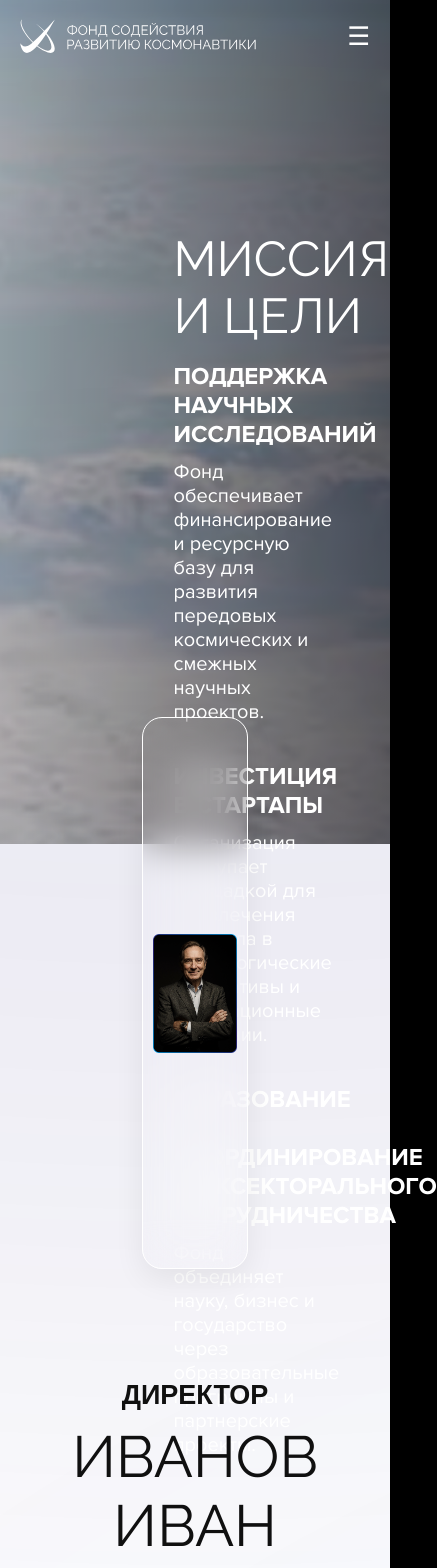
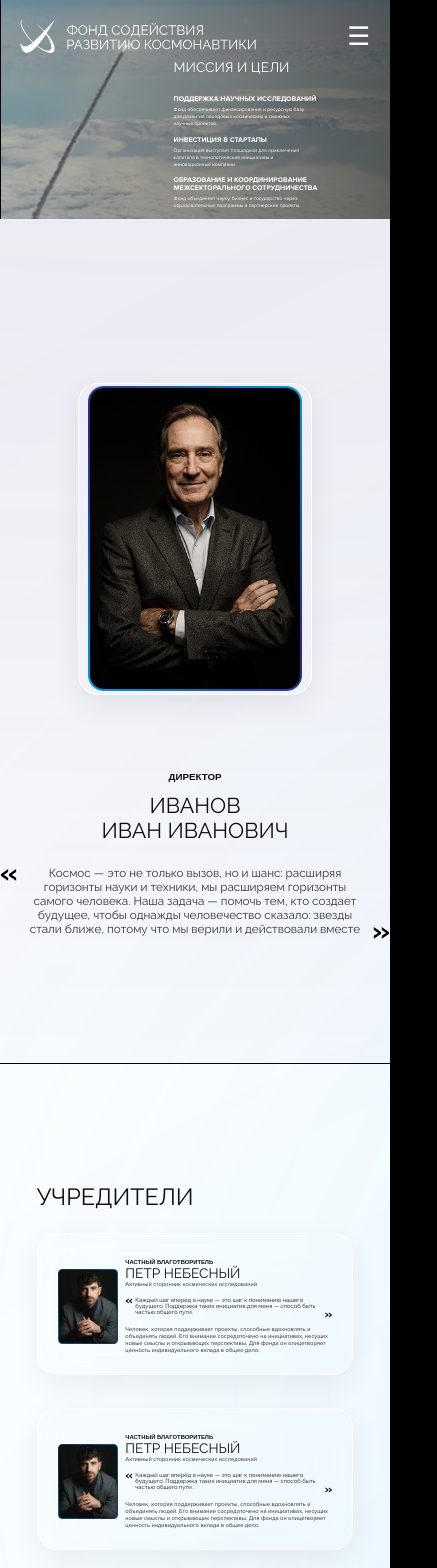
Before and after one commit to SadakovDmitry/-site, a React (Create React App) app: page /fond in a window 390 px wide. Shown: the top 1568 px of the page, 437 px wide, since content can reach past the window. Built offline with nearby package versions, Linux system fonts and the light colour scheme; a web font is replaced by a local one.

Commit message:
with about page

```diff
--- a/src/styles/AboutFond/Director.scss
+++ b/src/styles/AboutFond/Director.scss
@@ -2,8 +2,9 @@
 
 .Director {
     position: relative;
+    top: 0;
 
-    height: 160vh;
+    height: 120vw;
     width: 100vw;
 
     background-color: rgba(255, 255, 255, 1);
@@ -12,6 +13,14 @@
     flex-direction: column;
     align-items: center;
     justify-content: center;
+
+    @media (max-width: 768px) {
+        height: 120vh;
+    }
+
+    @media (max-width: 480px) {
+        height: 100vh;
+    }
 
     // TODO: адаптировать текст
     .text {
@@ -44,15 +53,33 @@
         h2 {
             padding-top: 54px;
 
-            font-family: "FuturaPTDemi", sans-serif;
-            font-size: 27px;
+            @media (max-width: 768px) {
+                padding-top: 34px;
+            }
+
+            @media (max-width: 480px) {
+                padding-top: 20px;
+            }
+
+            font-family: "FuturaPTDemi",
+            sans-serif;
+            font-size: clamp(1px, 2.5vw, 27px);
             // font-size: clamp(22px, 1.05vw, 49px);
         }
 
         h1 {
-            font-size: 58px;
+            font-size: clamp(1rem, 5.5vw, 58px);
             padding-top: 11px;
-            padding-bottom: 6.7vh;
+            padding-bottom: 3.7vw;
+
+            @media (max-width: 768px) {
+                padding-bottom: 2.7vw;
+            }
+
+            @media (max-width: 480px) {
+                padding-bottom: 0.7vw;
+            }
+
             // font-size: clamp(22px, 1.05vw, 49px);
         }
 
@@ -63,11 +90,23 @@
             gap: 1.2vw;
             position: relative;
             padding: 20px 40px;
-            margin: 20px 0;
+            margin: 20px 20vw;
+
+            @media (max-width: 768px) {
+                padding: 15px 25px;
+                margin: 15px 0;
+                gap: 1vw;
+            }
+
+            @media (max-width: 480px) {
+                padding: 10px 15px;
+                margin: 10px 0;
+                gap: 0.8vw;
+            }
 
             .comma {
                 font-weight: 700;
-                font-size: 72px;
+                font-size: clamp(1px, 7vw, 72px);
                 // font-size: clamp(22px, 1.05vw, 49px);
                 color: #000;
             }
@@ -86,13 +125,18 @@
         }
 
         .info {
-            font-size: 29px;
+            font-size: clamp(1px, 1.6vw, 69px);
+
+            @media (max-width: 768px) {
+                font-size: clamp(1px, 3vw, 29px);
+            }
+
             // font-size: clamp(22px, 1.05vw, 49px);
             color: #333333;
         }
 
         .quote {
-            font-size: 29px;
+            font-size: clamp(1px, 3vw, 29px);
             color: #333333;
             line-height: 1.2;
             margin: 0;
@@ -115,13 +159,32 @@
             backdrop-filter: blur(20px);
             box-shadow: 0 10px 30px rgba(0, 0, 0, 0.07);
 
-            height: 65.4vh;
-            width: 27.2vw;
+            height: clamp(100px, 45vw, 65.4vh);
+            width: clamp(250px, 30vw, 67.2vw);
+
+            @media (max-width: 768px) {
+                height: clamp(100px, 85vw, 700px);
+                width: clamp(200px, 60vw, 850px);
+            }
+
+            @media (max-width: 480px) {
+                height: clamp(50px, 80vw, 600px);
+                width: clamp(150px, 60vw, 500px);
+            }
         }
 
         img {
-            width: 80.1%;
+            width: clamp(200px, 25vw, 400px);
             height: auto;
+            object-fit: contain;
+
+            @media (max-width: 768px) {
+                width: clamp(150px, 55vw, 600px);
+            }
+
+            @media (max-width: 480px) {
+                width: clamp(100px, 55vw, 250px);
+            }
         }
     }
 
--- a/src/styles/AboutFond/Mission.scss
+++ b/src/styles/AboutFond/Mission.scss
@@ -2,60 +2,72 @@
 
 .Mission {
   width: 100%;
-  height: 100vh;
-  background-image: linear-gradient(
-      to left,
-      rgba(0, 0, 0, 0.5),
-      rgba(0, 0, 0, 0)
-    ),
-    url("../../images/AboutFondPage/bg.png");
-  background-repeat: no-repeat;
-  background-position: top center;
-  background-size: cover;
+  height: 56.2vw;
+  position: relative;
+  overflow: hidden;
+
+  &::before {
+    content: '';
+    position: absolute;
+    top: 0;
+    left: 0;
+    right: 0;
+    bottom: 0;
+    background-image: linear-gradient(to left,
+        rgba(0, 0, 0, 0.5),
+        rgba(0, 0, 0, 0)),
+      url("../../images/AboutFondPage/bg.png");
+    background-repeat: no-repeat;
+    background-position: center;
+    background-size: contain;
+    z-index: 1;
+  }
+
 
   .text {
     z-index: 2;
     display: flex;
     flex-direction: column;
     position: absolute;
-    left: 44.5vw;
-    top: 27.2%;
+    left: 44.5%;
+    top: 27%;
 
     h1,
     h2 {
       text-transform: uppercase;
     }
+
     // TODO: адаптировать текст
     h1 {
       font-family: "Raleway";
       font-weight: 400;
-      font-size: 49px;
+      font-size: clamp(0.2rem, 3.5vw, 449px);
       // font-size: clamp(22px, 1.05vw, 49px);
 
-      padding-bottom: 8.6%;
+      padding-bottom: 5.2vw;
     }
 
     h2 {
       font-family: "Proxima Nova", sans-serif;
       font-weight: 600;
-      font-size: 24px;
+      font-size: clamp(0.1rem, 1.8vw, 244px);
       // font-size: clamp(12px, 1.05vw, 16px);
 
-      width: 43.8vw;
-      padding-bottom: 11px;
+      width: clamp(50px, 40vw, 43.8vw);
+      padding-bottom: 0.7vw;
     }
 
     p {
       font-family: "Proxima Nova", sans-serif;
       font-weight: 400;
-      font-size: 20px;
+      font-size: clamp(0.1rem, 1.3vw, 240px);
       // font-size: clamp(12px, 1.05vw, 16px);
 
-      width: 37.8vw;
+      width: clamp(50px, 35vw, 37.8vw);
     }
 
     .block {
-      padding-bottom: 4.5vh;
+      padding-bottom: 2.25vw;
     }
   }
 }
--- a/src/styles/AboutFond/Section.scss
+++ b/src/styles/AboutFond/Section.scss
@@ -7,6 +7,16 @@
     position: relative;
 
     height: 198vh;
+
+
+    @media (max-width: 768px) {
+        height: 100vh;
+    }
+
+    @media (max-width: 480px) {
+        height: 100vh;
+    }
+
     width: 100vw;
 
     background-color: rgba(255, 255, 255, 1);
@@ -32,23 +42,47 @@
 
     h2 {
         font-family: "FuturaPTDemi", sans-serif;
-        font-size: 21px;
+        font-size: clamp(18px, 2vw, 21px);
         // font-size: clamp(22px, 1.05vw, 49px);
+
+        @media (max-width: 768px) {
+            font-size: clamp(1px, 1.8vw, 18px);
+        }
+
+        @media (max-width: 480px) {
+            font-size: clamp(1px, 1.5vw, 16px);
+        }
     }
 
     .text,
     .desc {
         font-family: "Proxima Nova", sans-serif;
         font-weight: 300;
-        font-size: 21px;
+        font-size: clamp(18px, 2vw, 21px);
         // font-size: clamp(22px, 1.05vw, 49px);
         color: #333333;
+
+        @media (max-width: 768px) {
+            font-size: clamp(1px, 1.8vw, 18px);
+        }
+
+        @media (max-width: 480px) {
+            font-size: clamp(1px, 1.5vw, 16px);
+        }
     }
 
     .comma {
         font-weight: 700;
-        font-size: 40px;
+        font-size: clamp(30px, 4vw, 40px);
         // font-size: clamp(22px, 1.05vw, 49px);
+
+        @media (max-width: 768px) {
+            font-size: clamp(5px, 3.5vw, 30px);
+        }
+
+        @media (max-width: 480px) {
+            font-size: clamp(2px, 3vw, 25px);
+        }
 
         &.left {
             position: absolute;
@@ -66,18 +100,26 @@
     }
 
     .quote {
-        font-size: 24px;
+        font-size: clamp(1px, 1.5vw, 24px);
         // font-size: clamp(22px, 1.05vw, 49px);
         margin: 0;
         padding: 0;
         line-height: 1.0;
+
+        @media (max-width: 768px) {
+            font-size: clamp(1px, 1.5vw, 20px);
+        }
+
+        @media (max-width: 480px) {
+            font-size: clamp(1px, 1.5vw, 18px);
+        }
     }
 
     .title {
         position: absolute;
         top: 14.1vh;
         left: 9.4vw;
-        font-size: 60px;
+        font-size: clamp(1px, 6vw, 60px);
         // font-size: clamp(22px, 1.05vw, 49px);
     }
 
@@ -88,6 +130,16 @@
         gap: 8.6vh;
 
         margin-top: 35.1vh;
+
+        @media (max-width: 768px) {
+            gap: 6vh;
+            margin-top: 25vh;
+        }
+
+        @media (max-width: 480px) {
+            gap: 4vh;
+            margin-top: 20vh;
+        }
 
         // .block::before {
         //   filter: blur(1000px);
@@ -117,18 +169,64 @@
 
             padding: 88px 69px 74px 68px;
 
+            @media (max-width: 768px) {
+                padding: 40px 30px 30px 30px;
+                gap: 2.5vw;
+            }
+
+            @media (max-width: 480px) {
+                padding: 25px 20px 20px 20px;
+                gap: 2vw;
+            }
+
+            img {
+                width: clamp(120px, 20vw, 300px);
+                height: auto;
+                object-fit: contain;
+
+                @media (max-width: 1440px) {
+                    width: clamp(80px, 24vw, 300px);
+                }
+
+                @media (max-width: 768px) {
+                    width: clamp(80px, 20vw, 180px);
+                }
+
+                @media (max-width: 480px) {
+                    width: clamp(60px, 15vw, 100px);
+                }
+            }
+
             .qSection {
                 display: flex;
                 flex-direction: row;
                 position: relative;
                 padding: 20px 40px;
                 margin: 20px 0;
+
+                @media (max-width: 768px) {
+                    padding: 10px 20px;
+                    margin: 10px 0;
+                }
+
+                @media (max-width: 480px) {
+                    padding: 5px 10px;
+                    margin: 5px 0;
+                }
             }
         }
 
         h1 {
-            font-size: 45px;
+            font-size: clamp(1px, 4.5vw, 45px);
             // font-size: clamp(22px, 1.05vw, 49px);
+
+            @media (max-width: 768px) {
+                font-size: clamp(1px, 4vw, 2rem);
+            }
+
+            @media (max-width: 480px) {
+                font-size: clamp(1px, 3.5vw, 1.8rem);
+            }
         }
     }
 
```
Also changed, not shown: src/components/AboutFondPage.js (+79 -7 lines).
